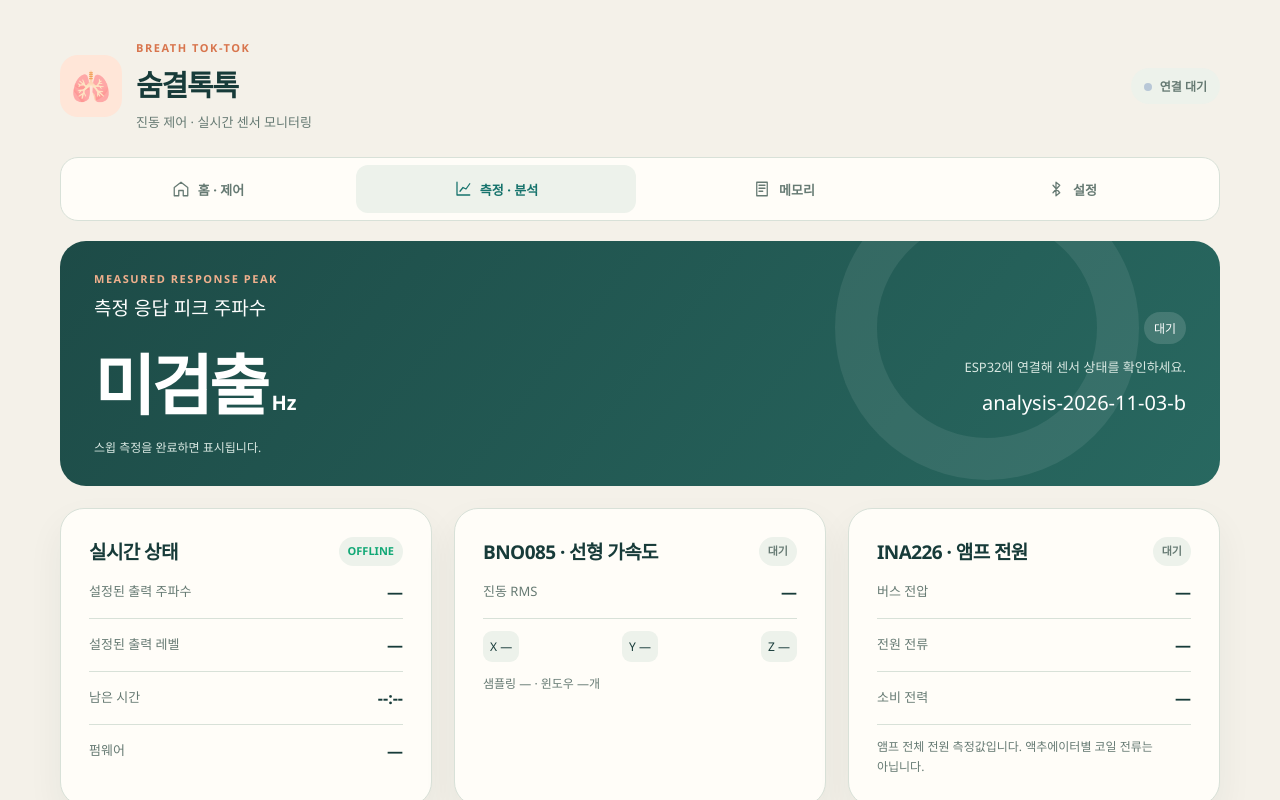
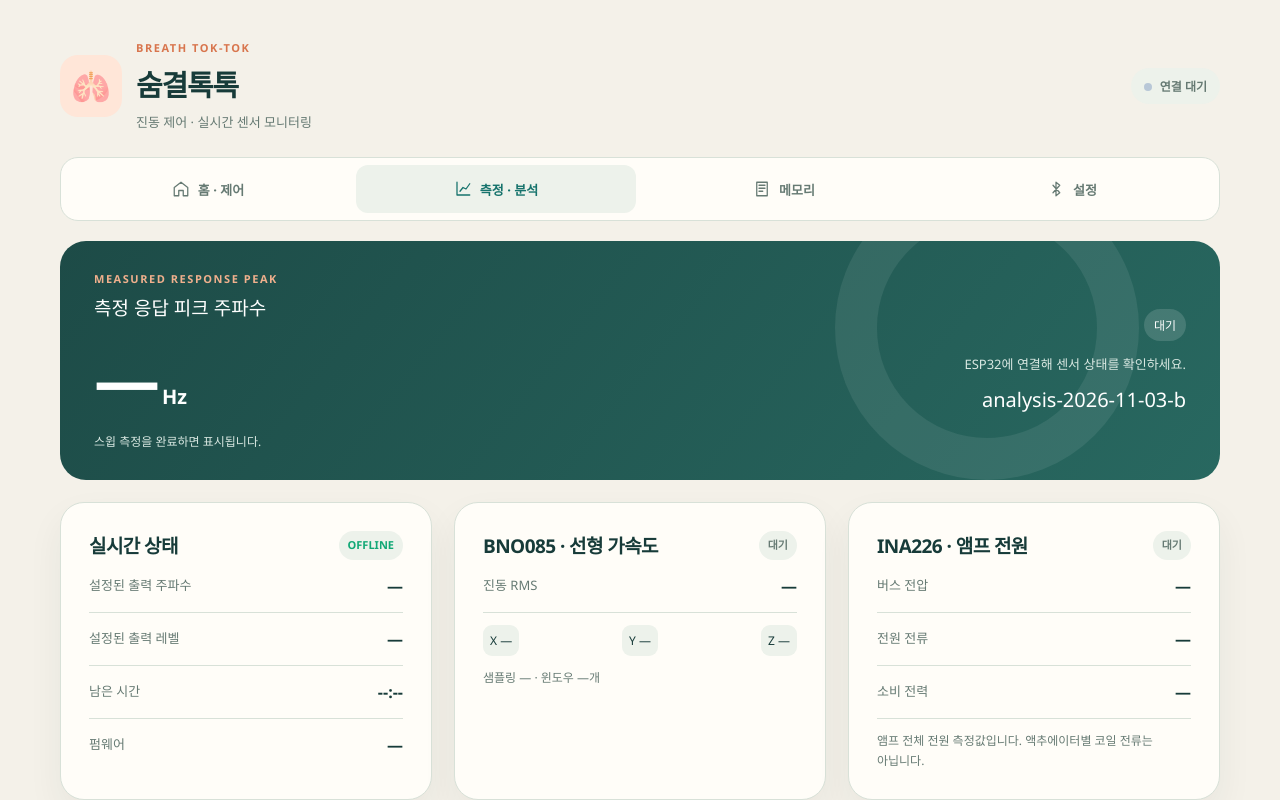
Before and after one commit to subegedei/university_capstone_competiton, a Next.js app in the folder university_capstone_competition/breath/: page / in a window 1280 px wide. Both pictures are taken after a click on the button "측정 · 분석". Shown: the top 800 px of the page. Built offline with nearby package versions, Linux system fonts and the light colour scheme.

Commit message:
Show boundary maximum instead of no result

```diff
--- a/university_capstone_competition/breath/app/api/resonance/analyze/route.ts
+++ b/university_capstone_competition/breath/app/api/resonance/analyze/route.ts
@@ -4,6 +4,7 @@ import { MAX_STIMULATION_FREQUENCY_HZ, MIN_STIMULATION_FREQUENCY_HZ } from "../.
 
 type SweepResult = {
   estimatedResonanceHz: number | null;
+  peakKind: "interior" | "boundary";
   peakAccelerationRms: number;
   peakDisplacementRmsM: number;
   peakScore: number;
@@ -64,7 +65,7 @@ function analyseSweep(samples: SweepSample[]): SweepResult {
 
   const prominence = Math.max(0, (peakScore - median(scores)) / peakScore);
   const warnings = [warning];
-  if (peakIndex < 0) warnings.push("속도 환산 점수의 내부 피크가 없어 예비 후보를 표시하지 않았습니다.");
+  if (peakIndex < 0) warnings.push("내부 피크는 확인되지 않았습니다. 측정 범위 안의 최대 응답을 표시합니다.");
   if (prominence < 0.1) warnings.push("응답 곡선이 평탄하여 뚜렷한 피크를 확인하기 어렵습니다.");
   if (scores.filter((score) => Math.abs(score - peakScore) <= Math.max(peakScore, 1e-12) * 1e-6).length > 1) warnings.push("같은 보정 점수의 피크가 여러 개입니다. 가장 낮은 주파수를 표시합니다.");
   if (ordered[0].hz !== MIN_STIMULATION_FREQUENCY_HZ || ordered[ordered.length - 1].hz !== MAX_STIMULATION_FREQUENCY_HZ) warnings.push("25–40 Hz 양 끝점이 모두 수집되지 않았습니다.");
@@ -72,7 +73,8 @@ function analyseSweep(samples: SweepSample[]): SweepResult {
   else warnings.push("일부 INA226 전류값이 없거나 너무 작아 전류 정규화를 생략하고, 주파수 제곱 보정 변위로 피크를 계산했습니다.");
 
   return {
-    estimatedResonanceHz: peakIndex >= 0 ? peak.hz : null,
+    estimatedResonanceHz: peak.hz,
+    peakKind: peakIndex >= 0 ? "interior" : "boundary",
     peakAccelerationRms: round(peak.accelerationRms, 6),
     peakDisplacementRmsM: peakDisplacement,
     peakScore,
--- a/university_capstone_competition/breath/app/page.tsx
+++ b/university_capstone_competition/breath/app/page.tsx
@@ -121,8 +121,8 @@ export default function Dashboard() {
     </section>
 
     <section className="hero-card" hidden={screen !== "analysis"}>
-      <div><p className="eyebrow">{view.resultMode === "demo" ? "DEMO RESPONSE PEAK" : "MEASURED RESPONSE PEAK"}</p><h2>측정 응답 피크 주파수</h2>
-        <strong>{view.result?.estimatedResonanceHz ?? "미검출"}{view.result?.estimatedResonanceHz !== null && <small> Hz</small>}</strong><p className="hero-note">{view.result ? (view.result.estimatedResonanceHz === null ? "내부 피크가 없어 예비 후보를 표시하지 않았습니다." : view.resultMode === "demo" ? "가상 스윕 결과" : "장치·패널·접촉부를 포함한 시스템의 응답 피크") : "스윕 측정을 완료하면 표시됩니다."}</p></div>
+      <div><p className="eyebrow">{view.resultMode === "demo" ? "DEMO RESPONSE PEAK" : view.result?.peakKind === "boundary" ? "RANGE MAX RESPONSE" : "MEASURED RESPONSE PEAK"}</p><h2>{view.result?.peakKind === "boundary" ? "측정 범위 내 최대 응답 주파수" : "측정 응답 피크 주파수"}</h2>
+        <strong>{view.result?.estimatedResonanceHz ?? "—"}{view.result?.estimatedResonanceHz !== null && <small> Hz</small>}</strong><p className="hero-note">{view.result ? (view.result.peakKind === "boundary" ? "측정 범위 끝점에서 최대 응답이 관찰되었습니다." : view.resultMode === "demo" ? "가상 스윕 결과" : "장치·패널·접촉부를 포함한 시스템의 응답 피크") : "스윕 측정을 완료하면 표시됩니다."}</p></div>
       <div className="status"><span className={"badge " + (view.playing ? "running" : telemetry?.status === "error" ? "error" : "idle")}>{view.sweeping ? "스윕 측정 중" : view.playing ? (view.mode === "demo" ? "가상 진동 중" : "Bluetooth 진동음 재생 중") : "대기"}</span>
         <p aria-live="polite">{view.message}</p><small>{buildLabel}</small></div>
     </section>
--- a/university_capstone_competition/breath/lib/analysis.ts
+++ b/university_capstone_competition/breath/lib/analysis.ts
@@ -4,7 +4,7 @@ export type SweepSample = {
 };
 export type SweepResult = {
   estimatedResonanceHz: number | null; peakAccelerationRms: number; peakDisplacementRmsM: number; peakScore: number; peakProminence: number;
-  warnings: string[]; samples: SweepSample[]; method: string;
+  peakKind: "interior" | "boundary"; warnings: string[]; samples: SweepSample[]; method: string;
 };
 
 // For sinusoidal motion, a = (2*pi*f)^2 * x.  Comparing raw acceleration
```
Also changed, not shown: 1 other file (tests, documents, lock files or other folders).
